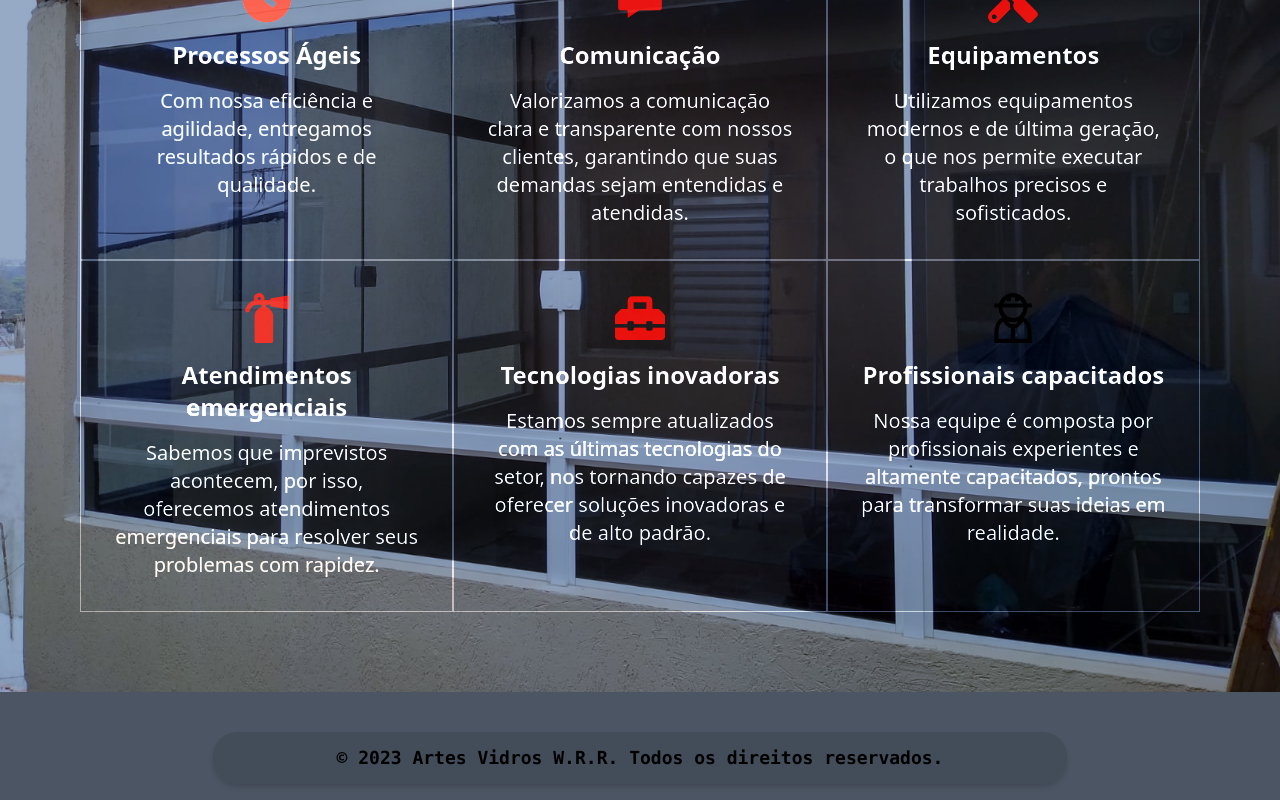
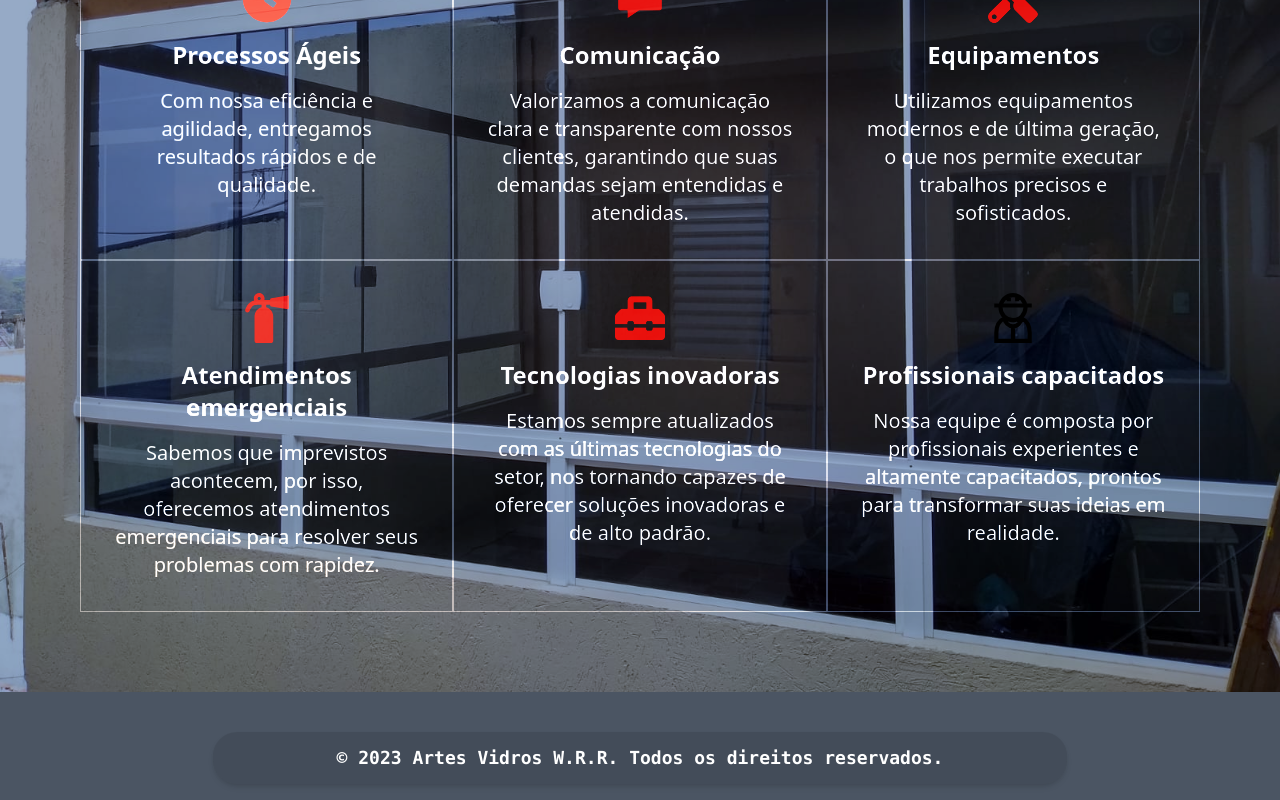
Before and after one commit to Gustavo-Brun/ArtesVidrosWRR, a Next.js app: page / in a window 1280 px wide. Shown: the part 3340-4140 px from the top of the page. Built offline with nearby package versions, Linux system fonts and the light colour scheme.

Commit message:
style: Change Footer Text Color

```diff
--- a/src/components/Footer.tsx
+++ b/src/components/Footer.tsx
@@ -1,6 +1,6 @@
 export const Footer = () => {
     return (
-        <footer className=" w-4/6 mx-auto bg-color-header-footer rounded-3xl shadow-md text-black text-lg font-mono font-bold">
+        <footer className=" w-4/6 mx-auto bg-color-header-footer rounded-3xl shadow-md text-lg font-mono font-bold text-white">
 
             <p className="flex justify-center my-3">&copy; 2023 Artes Vidros W.R.R. Todos os direitos reservados.</p>
 
```
